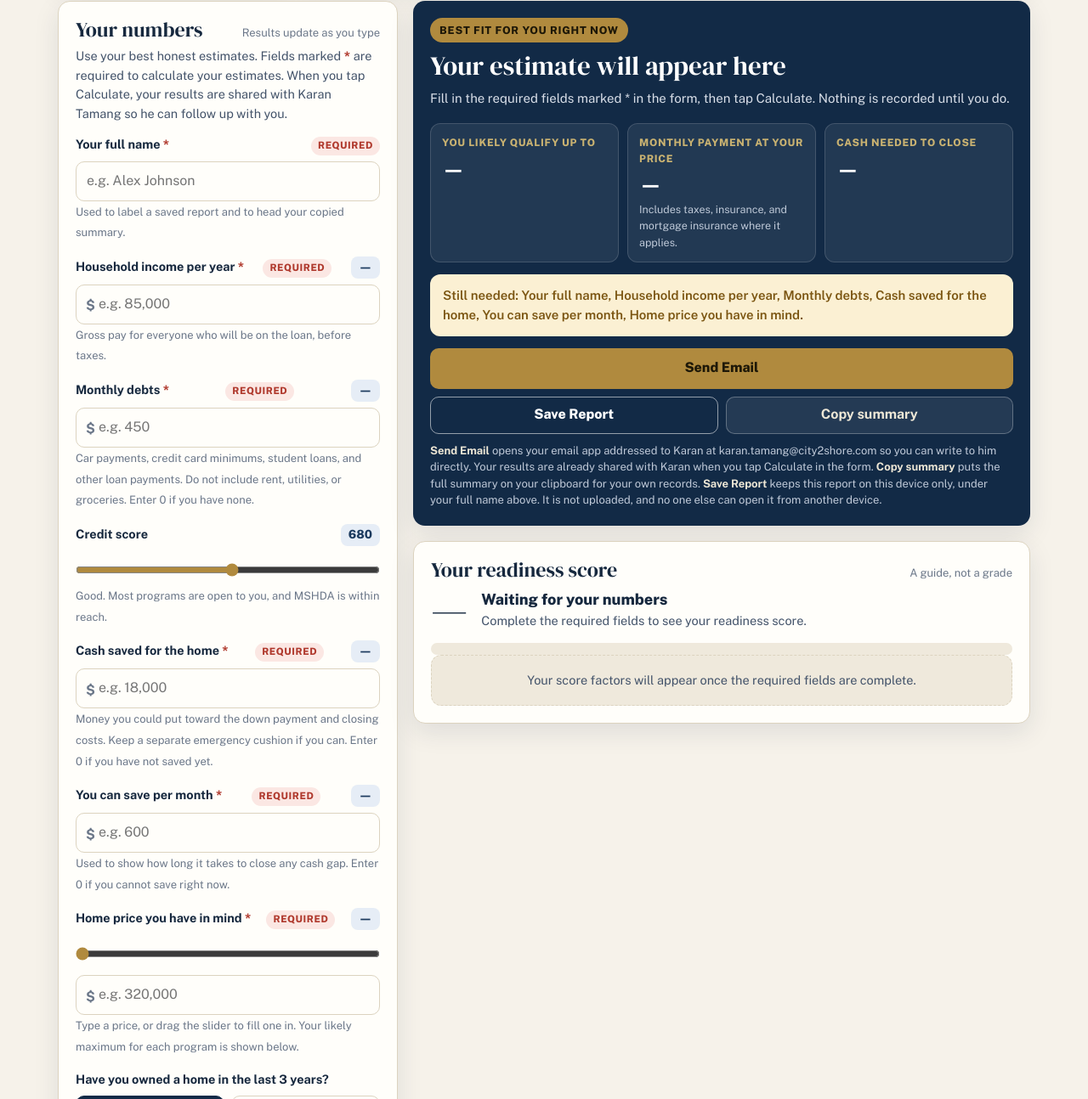
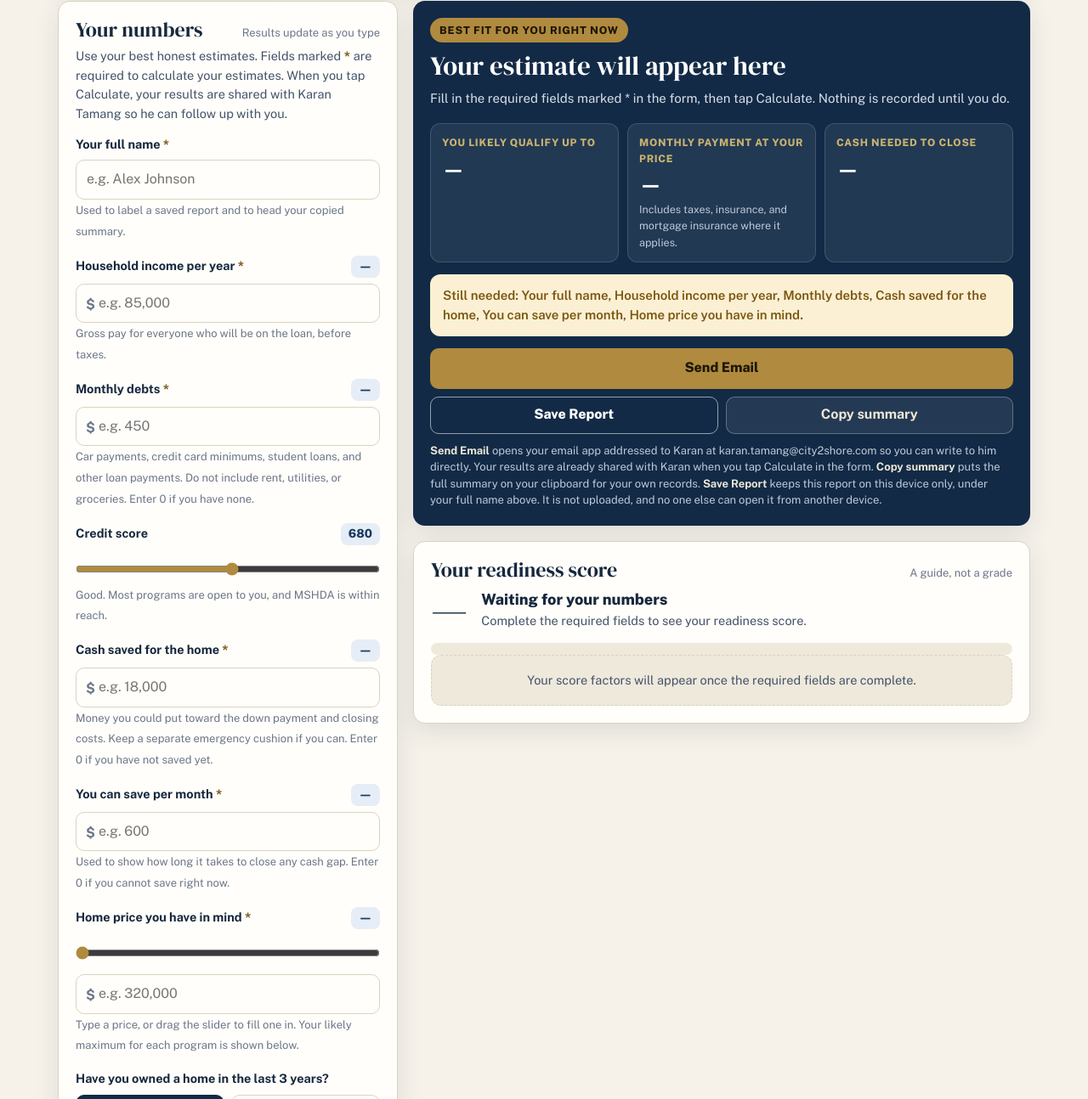
Before and after one commit to tamangk/home-buyer-readiness-calculator, a plain HTML site: page index.html in a window 1280 px wide. Shown: the part 617-1911 px from the top of the page at 85% size. Drawn offline with nearby package versions, Linux system fonts and the light colour scheme.

Commit message:
Update calculator: remove red Required labels, keep gold asterisk only

```diff
--- a/index.html
+++ b/index.html
@@ -65,12 +65,11 @@
   .fhelp{ font-size:13px; color:var(--muted); margin-top:2px; }
   input[type="number"], input[type="text"], select{ width:100%; margin-top:7px; padding:10px 12px; border:1.5px solid var(--line); border-radius:10px; background:var(--surface); color:var(--ink); font:inherit; font-size:16px; }
   input[type="number"]:focus, input[type="text"]:focus, select:focus, input[type="range"]:focus-visible{ outline:3px solid var(--goldSoft); border-color:var(--gold); }
-  .reqMark{ color:var(--red); font-weight:800; }
-  .reqTag{ font-size:11.5px; font-weight:800; letter-spacing:.05em; text-transform:uppercase; color:var(--red); background:var(--redBg); border-radius:999px; padding:2px 8px; white-space:nowrap; }
+  .reqMark{ color:var(--goldInk); font-weight:800; }
   input.fieldInvalid{ border-color:var(--red) !important; outline:3px solid var(--redBg); }
   .fieldError{ display:none; font-size:13px; font-weight:700; color:var(--red); margin-top:5px; }
   .fieldError.show{ display:block; }
-  @media (prefers-color-scheme: light){ .fieldError{ color:#8E2B20; } .reqMark{ color:#B03A2E; } }
+  @media (prefers-color-scheme: light){ .fieldError{ color:#8E2B20; } }
   .calcSaved.err{ background:var(--redBg); color:var(--red); }
   @media (prefers-color-scheme: light){ .calcSaved.err{ color:#8E2B20; } }
   .emptyPrompt{ border:1px dashed var(--line); border-radius:12px; padding:18px; text-align:center; color:var(--ink2); font-size:14.5px; background:var(--surface2); }
@@ -245,21 +244,21 @@
       <p class="sub">Use your best honest estimates. Fields marked <span class="reqMark" aria-hidden="true">*</span> are required to calculate your estimates. When you tap Calculate, your results are shared with Karan Tamang so he can follow up with you.</p>
 
       <label class="field">
-        <span class="flabel"><span>Your full name <span class="reqMark" aria-hidden="true">*</span></span> <span class="reqTag">Required</span></span>
+        <span class="flabel"><span>Your full name <span class="reqMark" aria-hidden="true">*</span></span></span>
         <input type="text" id="inClientName" placeholder="e.g. Alex Johnson" autocomplete="name" required aria-required="true" aria-describedby="errClientName" />
         <span class="fieldError" id="errClientName" role="alert">Please enter your full name.</span>
         <span class="fhelp">Used to label a saved report and to head your copied summary.</span>
       </label>
 
       <label class="field">
-        <span class="flabel"><span>Household income per year <span class="reqMark" aria-hidden="true">*</span></span> <span class="reqTag">Required</span> <output id="oIncome">—</output></span>
+        <span class="flabel"><span>Household income per year <span class="reqMark" aria-hidden="true">*</span></span> <output id="oIncome">—</output></span>
         <span class="money"><span>$</span><input type="number" id="inIncome" value="" placeholder="e.g. 85,000" min="1" step="1000" inputmode="numeric" required aria-required="true" aria-describedby="errIncome" /></span>
         <span class="fieldError" id="errIncome" role="alert">Please enter your household income per year.</span>
         <span class="fhelp">Gross pay for everyone who will be on the loan, before taxes.</span>
       </label>
 
       <label class="field">
-        <span class="flabel"><span>Monthly debts <span class="reqMark" aria-hidden="true">*</span></span> <span class="reqTag">Required</span> <output id="oDebts">—</output></span>
+        <span class="flabel"><span>Monthly debts <span class="reqMark" aria-hidden="true">*</span></span> <output id="oDebts">—</output></span>
         <span class="money"><span>$</span><input type="number" id="inDebts" value="" placeholder="e.g. 450" min="0" step="25" inputmode="numeric" required aria-required="true" aria-describedby="errDebts" /></span>
         <span class="fieldError" id="errDebts" role="alert">Please enter your monthly debts. Enter 0 if you have none.</span>
         <span class="fhelp">Car payments, credit card minimums, student loans, and other loan payments. Do not include rent, utilities, or groceries. Enter 0 if you have none.</span>
@@ -272,21 +271,21 @@
       </label>
 
       <label class="field">
-        <span class="flabel"><span>Cash saved for the home <span class="reqMark" aria-hidden="true">*</span></span> <span class="reqTag">Required</span> <output id="oSaved">—</output></span>
+        <span class="flabel"><span>Cash saved for the home <span class="reqMark" aria-hidden="true">*</span></span> <output id="oSaved">—</output></span>
         <span class="money"><span>$</span><input type="number" id="inSaved" value="" placeholder="e.g. 18,000" min="0" step="500" inputmode="numeric" required aria-required="true" aria-describedby="errSaved" /></span>
         <span class="fieldError" id="errSaved" role="alert">Please enter the cash you have saved for the home. Enter 0 if you have not saved yet.</span>
         <span class="fhelp">Money you could put toward the down payment and closing costs. Keep a separate emergency cushion if you can. Enter 0 if you have not saved yet.</span>
       </label>
 
       <label class="field">
-        <span class="flabel"><span>You can save per month <span class="reqMark" aria-hidden="true">*</span></span> <span class="reqTag">Required</span> <output id="oSaveMo">—</output></span>
+        <span class="flabel"><span>You can save per month <span class="reqMark" aria-hidden="true">*</span></span> <output id="oSaveMo">—</output></span>
         <span class="money"><span>$</span><input type="number" id="inSaveMo" value="" placeholder="e.g. 600" min="0" step="50" inputmode="numeric" required aria-required="true" aria-describedby="errSaveMo" /></span>
         <span class="fieldError" id="errSaveMo" role="alert">Please enter how much you can save per month. Enter 0 if you cannot save right now.</span>
         <span class="fhelp">Used to show how long it takes to close any cash gap. Enter 0 if you cannot save right now.</span>
       </label>
 
       <label class="field">
-        <span class="flabel"><span>Home price you have in mind <span class="reqMark" aria-hidden="true">*</span></span> <span class="reqTag">Required</span> <output id="oPrice">—</output></span>
+        <span class="flabel"><span>Home price you have in mind <span class="reqMark" aria-hidden="true">*</span></span> <output id="oPrice">—</output></span>
         <input type="range" id="inPrice" min="100000" max="800000" step="5000" value="100000" aria-label="Target home price slider. Dragging fills in the price below." />
         <span class="money"><span>$</span><input type="number" id="inPriceNum" value="" placeholder="e.g. 320,000" min="1" step="5000" inputmode="numeric" aria-label="Target home price in dollars" required aria-required="true" aria-describedby="errPrice" /></span>
         <span class="fieldError" id="errPrice" role="alert">Please enter the home price you have in mind, or drag the slider above.</span>
```
